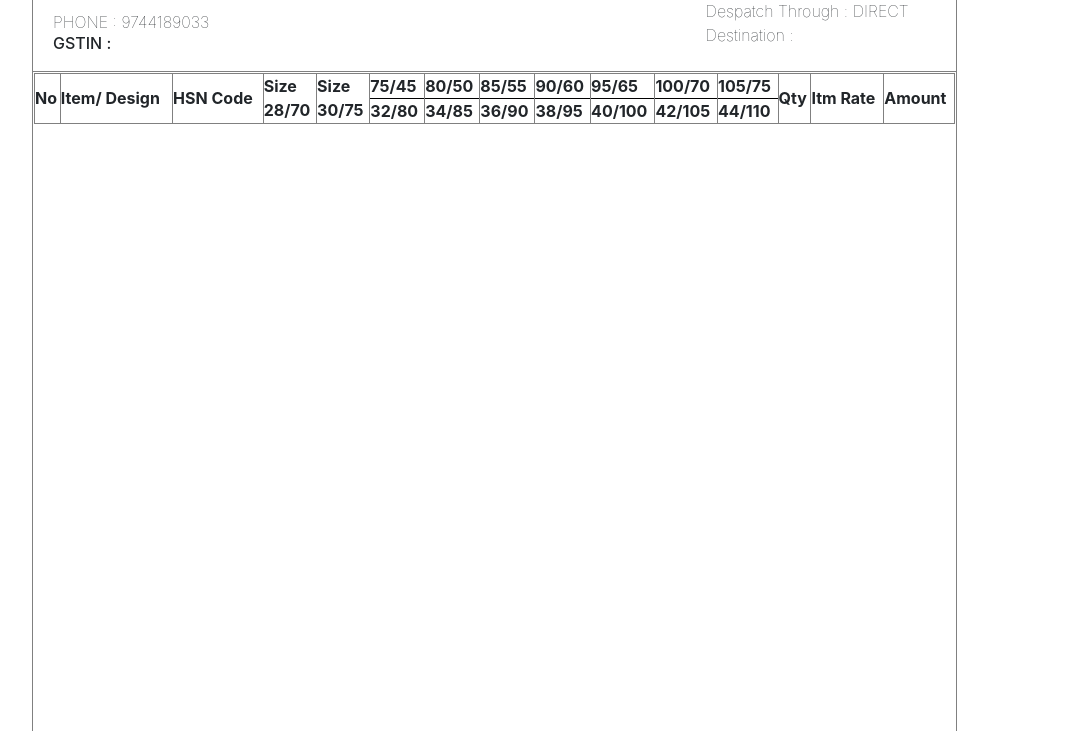
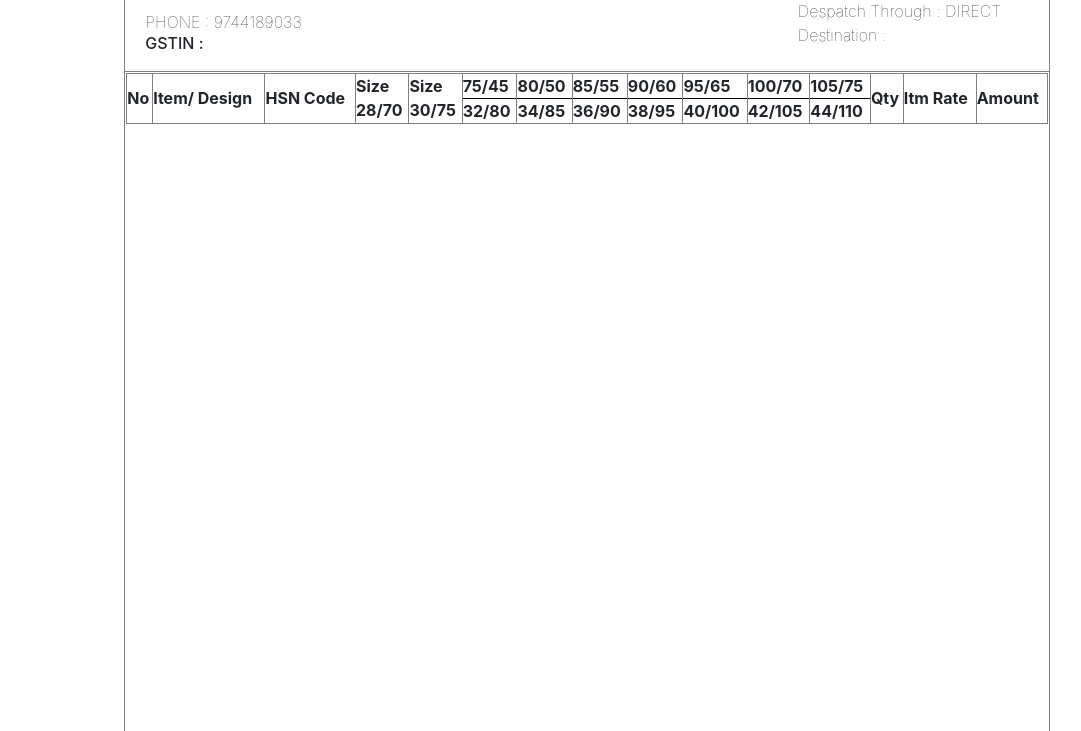
Before and after one commit to atoool/invoice-electronjs, an Electron app: page invoice.html in a window 1300 px wide. Shown: the part 230-961 px from the top of the page, without its empty margins (63-1144 px from the left). Drawn offline with nearby package versions, Linux system fonts and the light colour scheme.

Commit message:
corrected code

```diff
--- a/invoice.html
+++ b/invoice.html
@@ -21,9 +21,9 @@
       }
     </style>
   </head>
-  <body class="scrollhide" onkeydown="myF(event)" style="padding: 0.5vw;">
-    <div class="container">
-      <table border="1" style="height: 900px;table-layout: fixed;">
+  <body class="scrollhide" onkeydown="myF(event)" style="padding: 0.5vw;width: 100%;">
+    <div  style="align-self: center;">
+      <table align="center" border="1" style="height: 900px;align-self: center;">
         <thead>
           <tr>
             <th colspan="2"  style="padding: 10px 20px;border-right: rgba(0,0,0,0)">
@@ -70,7 +70,7 @@
             <td colspan="15">
               <table border="1">
                 <tr style="align-items: center;">
-                  <table border="1" style="min-height: 750px;width: 100%;" cellpadding="0">
+                  <table border="1" style="min-height: 820px;width: 100%;" cellpadding="0">
                     <thead>
                       <tr style="height: 20px;">
                         <th>No</th>
@@ -195,7 +195,7 @@
     </div>
     <script>
       function myF(event) {
-        if (event.keyCode === 112) {
+        if (event.keyCode === 80) {
 var invoice=window.localStorage.getItem("invoiceNum");
 if(invoice==undefined || invoice == null || invoice == 0 ) invoice = 1
 else invoice = parseInt(invoice)+1
--- a/main.js
+++ b/main.js
@@ -9,7 +9,7 @@ function createWindow() {
   win = new BrowserWindow({
     width: 1300,
     height: 800,
-    icon: "./build/icon.png",
+    // icon: "./build/icon.png",
     webPreferences: {
       nodeIntegration: true,
       devTools: false,
--- a/package.json
+++ b/package.json
@@ -15,8 +15,8 @@
   "author": "athul",
   "license": "ISC",
   "devDependencies": {
-    "electron": "^7.1.2",
-    "electron-builder": "^22.2.0"
+    "electron": "^9.0.5",
+    "electron-builder": "^22.7.0"
   },
   "dependencies": {
     "mysql": "^2.17.1",
```
Also changed, not shown: 2 other files.
